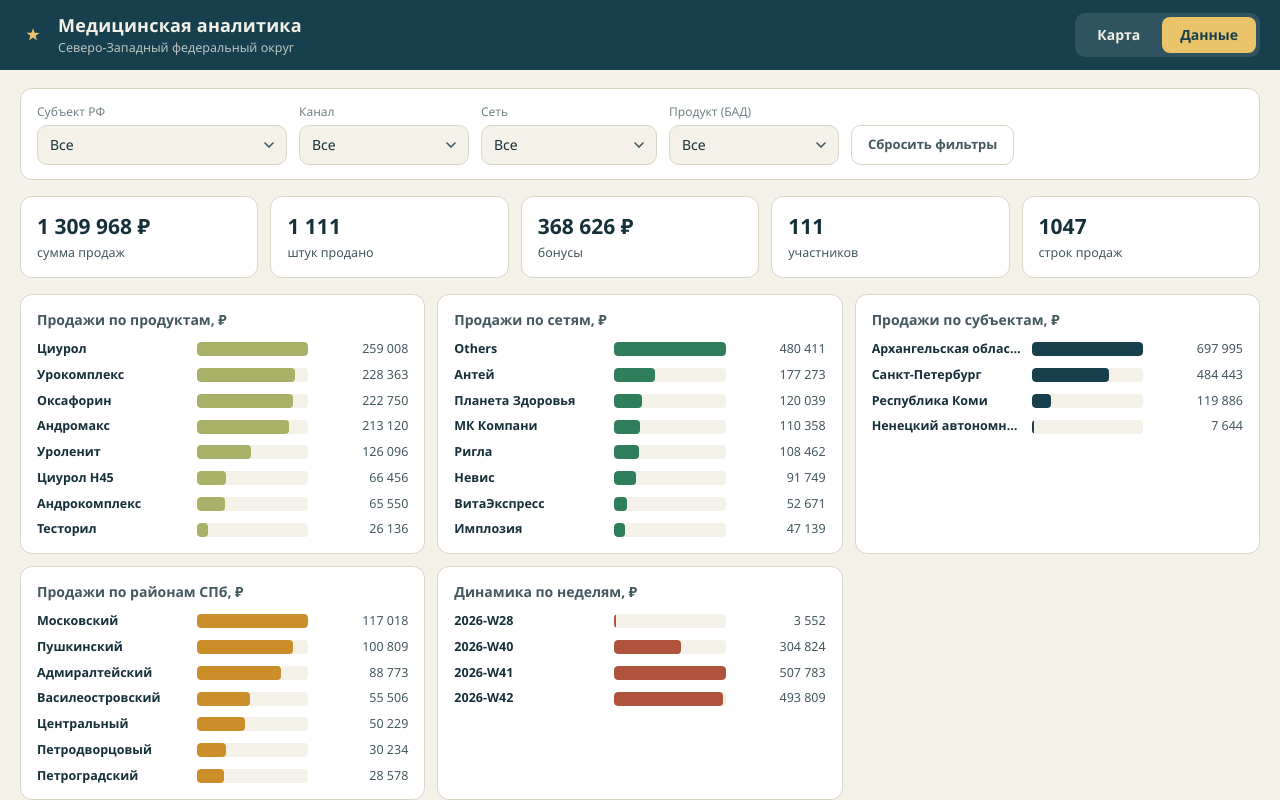
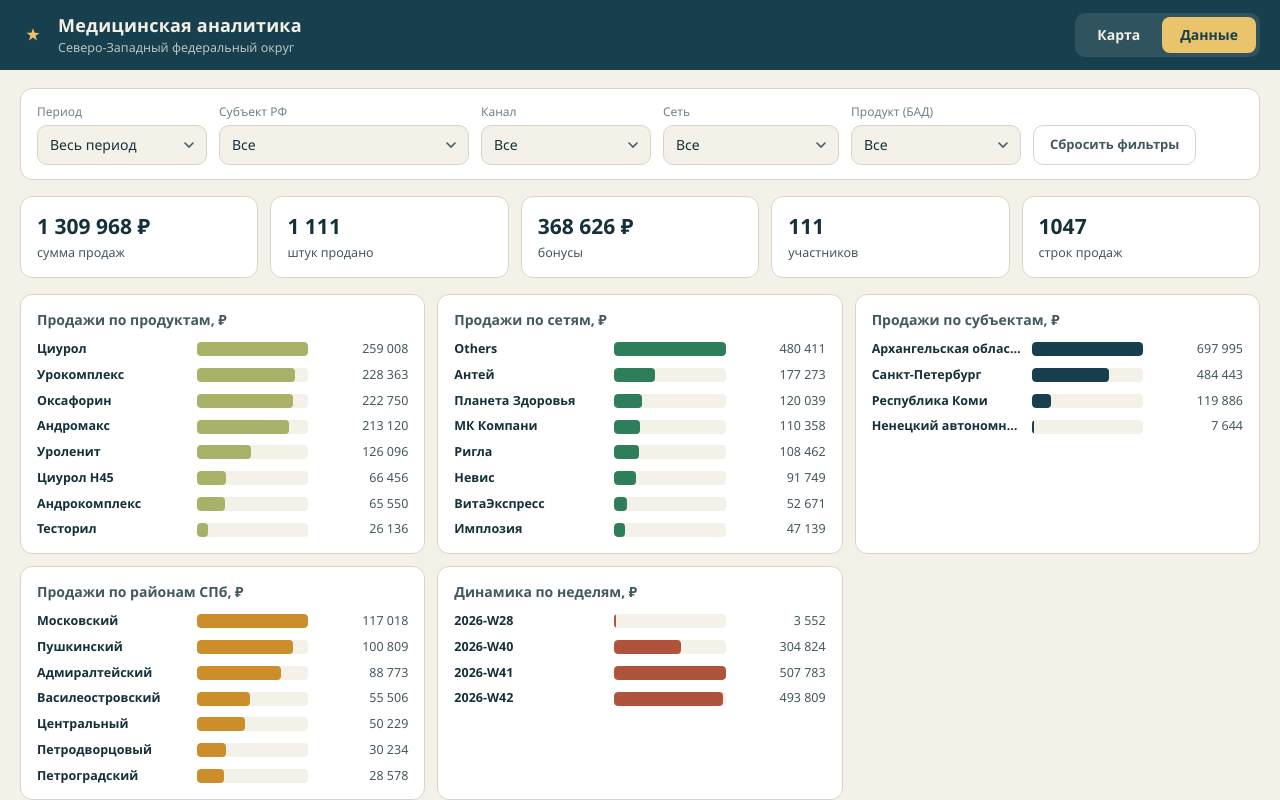
Before and after one commit to NikulinAlexey/analitika, a React (Vite) app: page / in a window 1280 px wide. Both pictures are taken after a click on the tab "Данные". Built offline with nearby package versions, Linux system fonts and the light colour scheme.

Commit message:
Данные: фильтр «Период» + синхронизация месяца с вкладкой «Карта»

```diff
--- a/src/components/DataTab.tsx
+++ b/src/components/DataTab.tsx
@@ -37,7 +37,20 @@ function Bars({ title, items, color }: { title: string; items: { label: string;
   );
 }
 
-export default function DataTab({ records }: { records: SaleRecord[] }) {
+const MONTH_NAMES = ['Январь','Февраль','Март','Апрель','Май','Июнь','Июль','Август','Сентябрь','Октябрь','Ноябрь','Декабрь'];
+const monthLabel = (key: string) => {
+  const [y, m] = key.split('-');
+  return `${MONTH_NAMES[Number(m) - 1]} ${y}`;
+};
+
+interface Props {
+  records: SaleRecord[];
+  month: string;
+  onMonthChange: (m: string) => void;
+  months: string[];
+}
+
+export default function DataTab({ records, month, onMonthChange, months }: Props) {
   const [fSub, setFSub] = useState('all');
   const [fCh, setFCh] = useState('all');
   const [fNet, setFNet] = useState('all');
@@ -52,12 +65,13 @@ export default function DataTab({ records }: { records: SaleRecord[] }) {
     () =>
       records.filter(
         (r) =>
+          (month === 'all' || r.m === month) &&
           (fSub === 'all' || r.sub === fSub) &&
           (fCh === 'all' || r.ch === fCh) &&
           (fNet === 'all' || r.n === fNet) &&
           (fProd === 'all' || r.p === fProd),
       ),
-    [records, fSub, fCh, fNet, fProd],
+    [records, month, fSub, fCh, fNet, fProd],
   );
 
   const totals = useMemo(
@@ -95,6 +109,13 @@ export default function DataTab({ records }: { records: SaleRecord[] }) {
     <div className="data-tab">
       <div className="data-tab__filters">
         <label className="field field--light">
+          <span>Период</span>
+          <select value={month} onChange={(e) => onMonthChange(e.target.value)} className="field__select">
+            <option value="all">Весь период</option>
+            {months.map((m) => <option key={m} value={m}>{monthLabel(m)}</option>)}
+          </select>
+        </label>
+        <label className="field field--light">
           <span>Субъект РФ</span>
           <select value={fSub} onChange={(e) => setFSub(e.target.value)} className="field__select">
             <option value="all">Все</option>
@@ -122,7 +143,7 @@ export default function DataTab({ records }: { records: SaleRecord[] }) {
             {products.map((s) => <option key={s} value={s}>{s}</option>)}
           </select>
         </label>
-        <button type="button" className="data-tab__reset" onClick={() => { setFSub('all'); setFCh('all'); setFNet('all'); setFProd('all'); }}>
+        <button type="button" className="data-tab__reset" onClick={() => { setFSub('all'); setFCh('all'); setFNet('all'); setFProd('all'); onMonthChange('all'); }}>
           Сбросить фильтры
         </button>
       </div>
--- a/src/pages/Home.tsx
+++ b/src/pages/Home.tsx
@@ -132,7 +132,7 @@ export default function Home() {
       </header>
 
       {tab === 'data' ? (
-        <DataTab records={sales} />
+        <DataTab records={sales} month={month} onMonthChange={setMonth} months={months} />
       ) : (
         <main className="layout">
           <section className={`map-wrap ${panelOpen ? 'is-narrow' : ''}`}>
```
